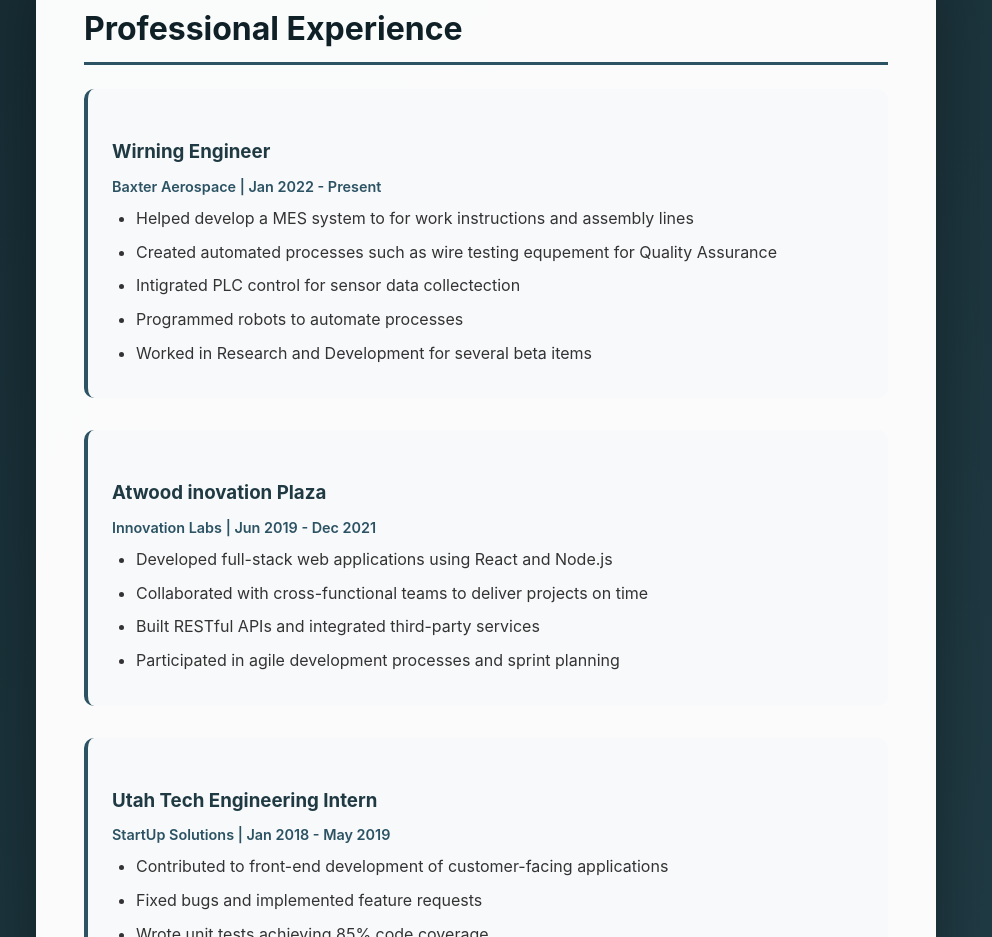
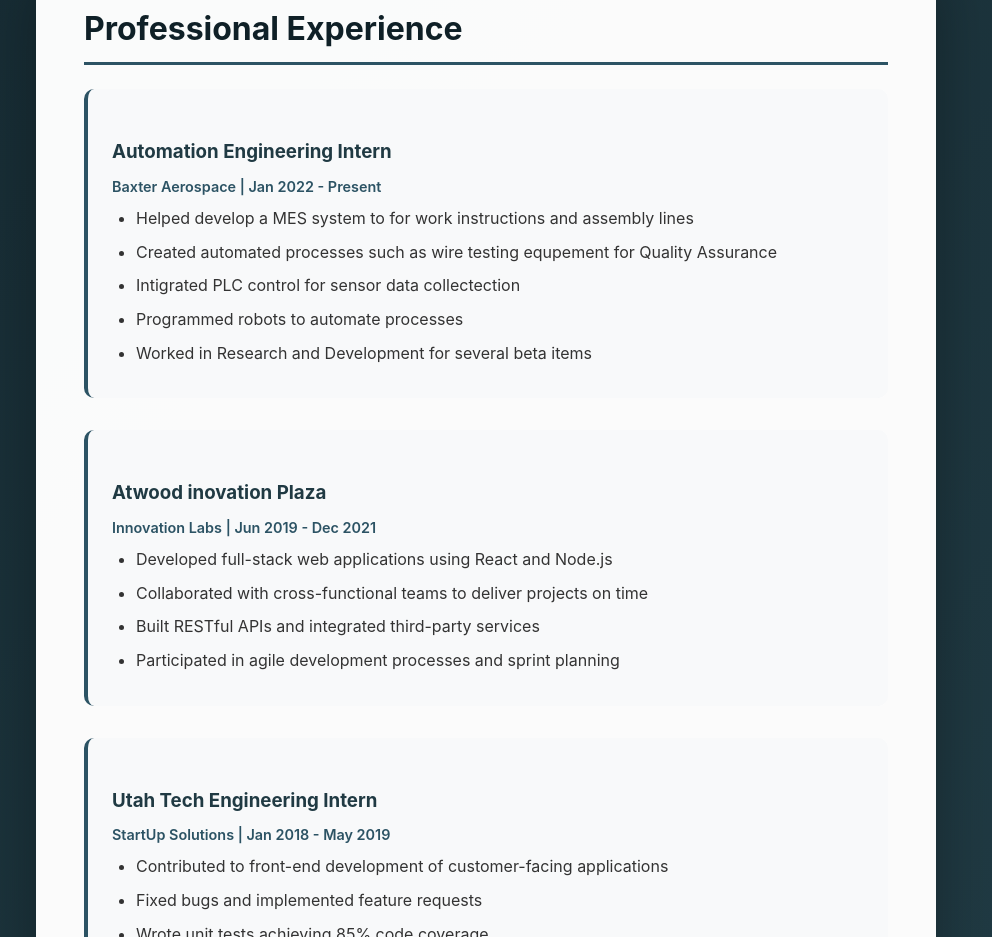
Before and after one commit to porterrockwell/porterrockwell.github.io, a plain HTML site: page index.html in a window 1280 px wide. Shown: the part 1709-2646 px from the top of the page, without its empty margins (154-1146 px from the left). Drawn offline with Linux system fonts and the light colour scheme.

Commit message:
Update job title to Automation Engineering Intern

```diff
--- a/index.html
+++ b/index.html
@@ -295,7 +295,7 @@
             <h2>Professional Experience</h2>
 
             <div class="experience-item">
-                <h3>Wirning Engineer</h3>
+                <h3>Automation Engineering Intern</h3>
                 <p class="date">Baxter Aerospace | Jan 2022 - Present</p>
                 <ul>
                     <li>Helped develop a MES system to for work instructions and assembly lines</li>
```
